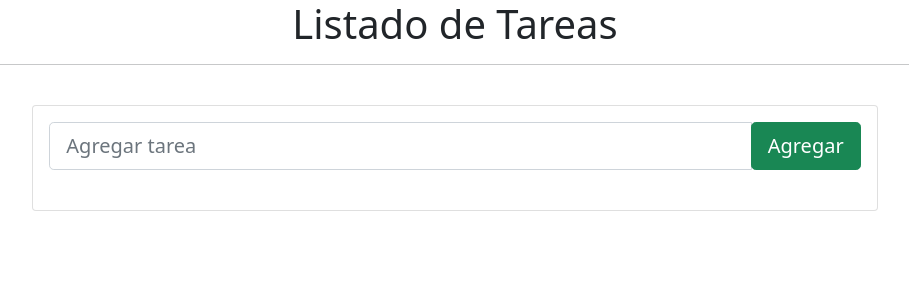
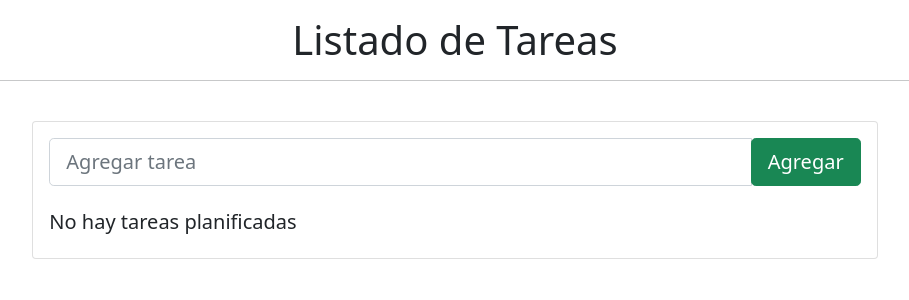
Before and after one commit to vasga-floze/vue-net-core, a Vue app: page / in a window 1280 px wide. Shown: the top 300 px of the page, without its empty margins (185-1094 px from the left). Built offline with nearby package versions, Linux system fonts and the light colour scheme.

Commit message:
create the method to delete a task from the list

```diff
--- a/src/components/TaskMain.vue
+++ b/src/components/TaskMain.vue
@@ -1,6 +1,6 @@
 <template>
     <div>
-        <h1 class="display 4 text-center">Listado de Tareas</h1>
+        <h1 class="display 4 text-center pt-3">Listado de Tareas</h1>
         <hr>
         <div class="row">
             <div class="col-lg-8 offset-lg-2">
@@ -13,13 +13,14 @@
                             </div>
                         </div>
                         <br>
+                        <h5 v-if="taskList.length == 0">No hay tareas planificadas</h5>
                         <ul class="list-group">
                             <li v-for="(task, index) of taskList" :key="index" class="list-group-item d-flex justify-content-between">
                                 <span class="cursor">
                                     <i class="far fa-circle"></i>
                                 </span>
                                 {{task.name}}
-                                <span class="text-danger cursor">
+                                <span class="text-danger cursor" v-on:click="deleteTask(index)">
                                     <i class="fas fa-trash-alt"></i>
                                 </span>
                             </li>
@@ -48,6 +49,9 @@
                 }
                 this.taskList.push(task);
                 this.task = '';
+            },
+            deleteTask(index){
+                this.taskList.splice(index, 1)
             }
         }
     }
```
